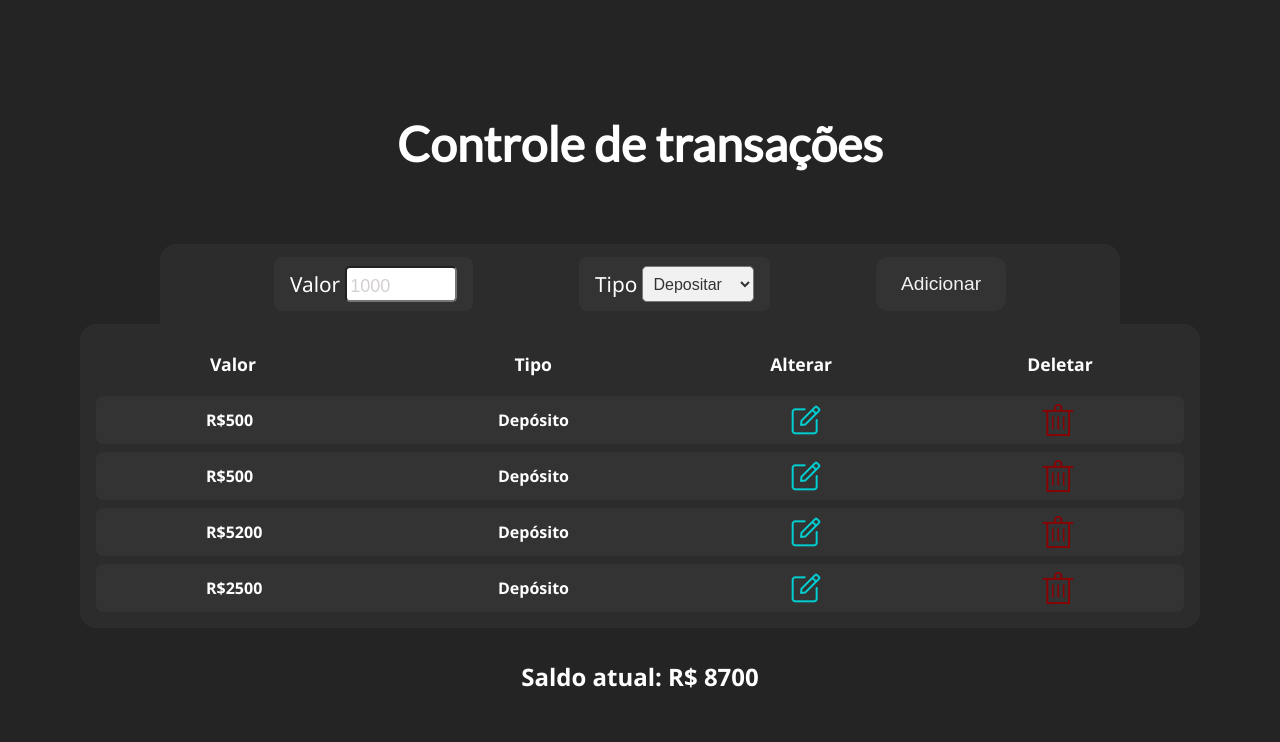
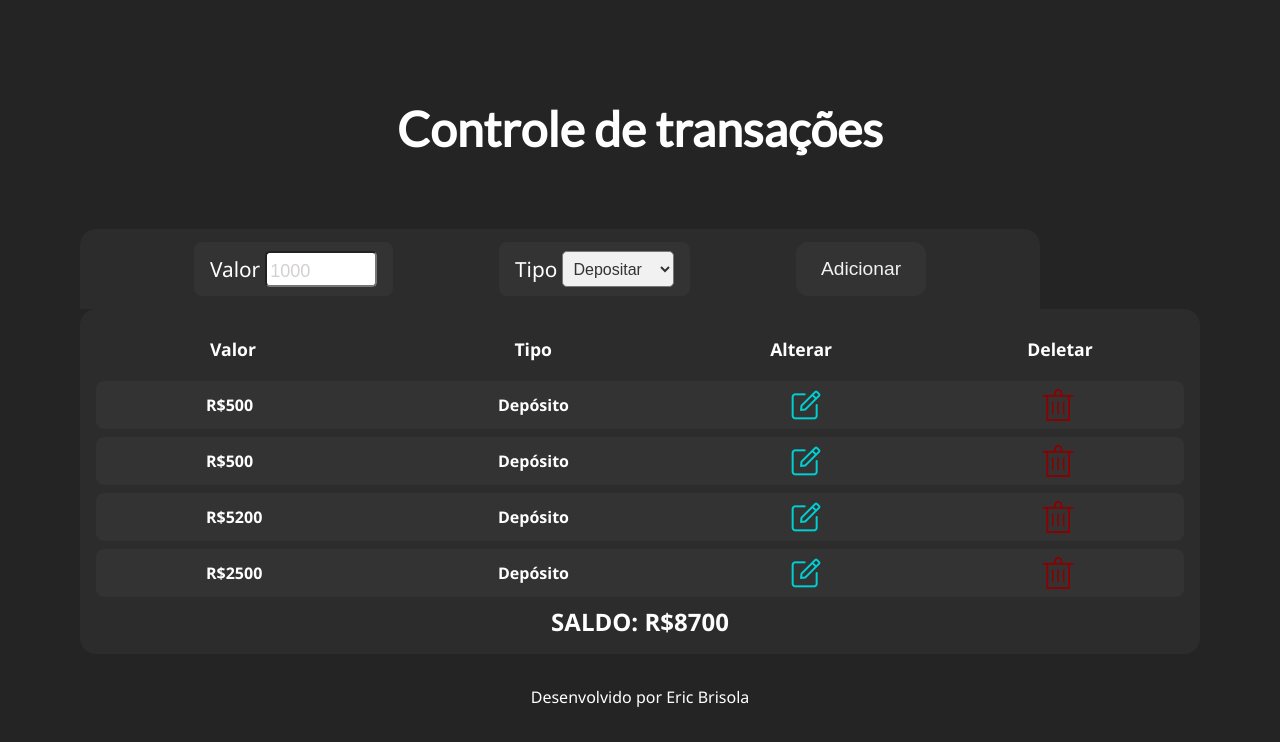
Before and after one commit to EricBrisola/-transactions-control, a React (Vite) app: page / in a window 1280 px wide. Shown: the top 742 px of the page. Built offline with nearby package versions, Linux system fonts and the light colour scheme; data requests are answered from the project's data file.

Commit message:
chore/refactor: added footer, css classes and refactored total balance

```diff
--- a/src/App.jsx
+++ b/src/App.jsx
@@ -61,6 +61,7 @@ function App() {
     <div className="App">
       <h2 className="app-title">Controle de transações</h2>
 
+      <div className="transaction-app">
         <TransactionForm
           method={"post"}
           onSubmit={handleSubmit}
@@ -102,10 +103,19 @@ function App() {
               />
             ))
           ) : (
-          <p>Sem transações feitas</p>
+            <p className="no-transactions-made">Sem transações feitas</p>
           )}
+          <h2
+            className={
+              totalBalance >= 0 ? "positive-balance" : "negative-balance"
+            }
+          >
+            SALDO: R$
+            {totalBalance}
+          </h2>
         </section>
-      <h2>Saldo atual: R$ {totalBalance}</h2>
+      </div>
+
       {isModalOpen && (
         <Modal controlModal={closeModal}>
           <TransactionForm
@@ -121,6 +131,7 @@ function App() {
           />
         </Modal>
       )}
+      <footer className="footer">Desenvolvido por Eric Brisola</footer>
     </div>
   );
 }
```
Lines whose indentation alone changed are shown as unchanged.
